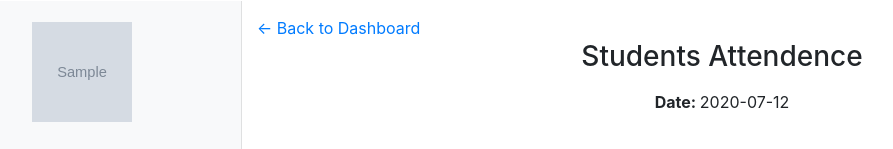
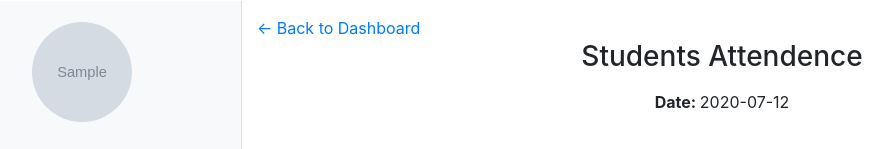
Before and after one commit to garg3133/JagratiWebApp, a Django app: page /stuAtt/ in a window 1280 px wide. Shown: the part 70-219 px from the top of the page, without its empty margins (78-971 px from the left). Run offline with Django 3.2, Linux system fonts and the light colour scheme; a user stored in the database is signed in; tables that the repository leaves empty hold one stand-in row (values such as "Sample post"); grey boxes marked "Sample" are stand-in pictures; some libraries are stand-ins or nearby versions.

Commit message:
profile pic rounded-circle

```diff
--- a/Jagrati/templates/sidebar.html
+++ b/Jagrati/templates/sidebar.html
@@ -115,14 +115,14 @@
                 <ul class="sidebar-list nav flex-column text-center">
                     <li class="nav-item">
                         {% if volunteer.profile_image %}
-                            <img class="sidebar-img my-3" src='{{ volunteer.profile_image.url }}' alt="v">
-                        {% elif volunteer.gender == 'M' %}:
-                            <img class="sidebar-img my-3" src="{%static 'home/images/man.png' %}" alt="v">
-                        {% elif volunteer.gender == 'F' %}:
-                            <img class="sidebar-img my-3" src="{%static 'home/images/woman.png' %}" alt="v">
-                        {% else %}:
-                            <img class="sidebar-img my-3" src="{%static 'home/logo.png' %}" alt="v">
-                        {%endif%}
+                            <img class="sidebar-img rounded-circle my-3" src='{{ volunteer.profile_image.url }}' alt="v">
+                        {% elif volunteer.gender == 'M' %}
+                            <img class="sidebar-img rounded-circle my-3" src="{% static 'home/images/man.png' %}" alt="v">
+                        {% elif volunteer.gender == 'F' %}
+                            <img class="sidebar-img rounded-circle my-3" src="{% static 'home/images/woman.png' %}" alt="v">
+                        {% else %}
+                            <img class="sidebar-img my-3" src="{% static 'home/logo.png' %}" alt="v">
+                        {% endif %}
                         <!--  rounded-circle -->
                     </li>
 
```
Also changed, not shown: Jagrati/home/views.py (line endings or trailing spaces).
